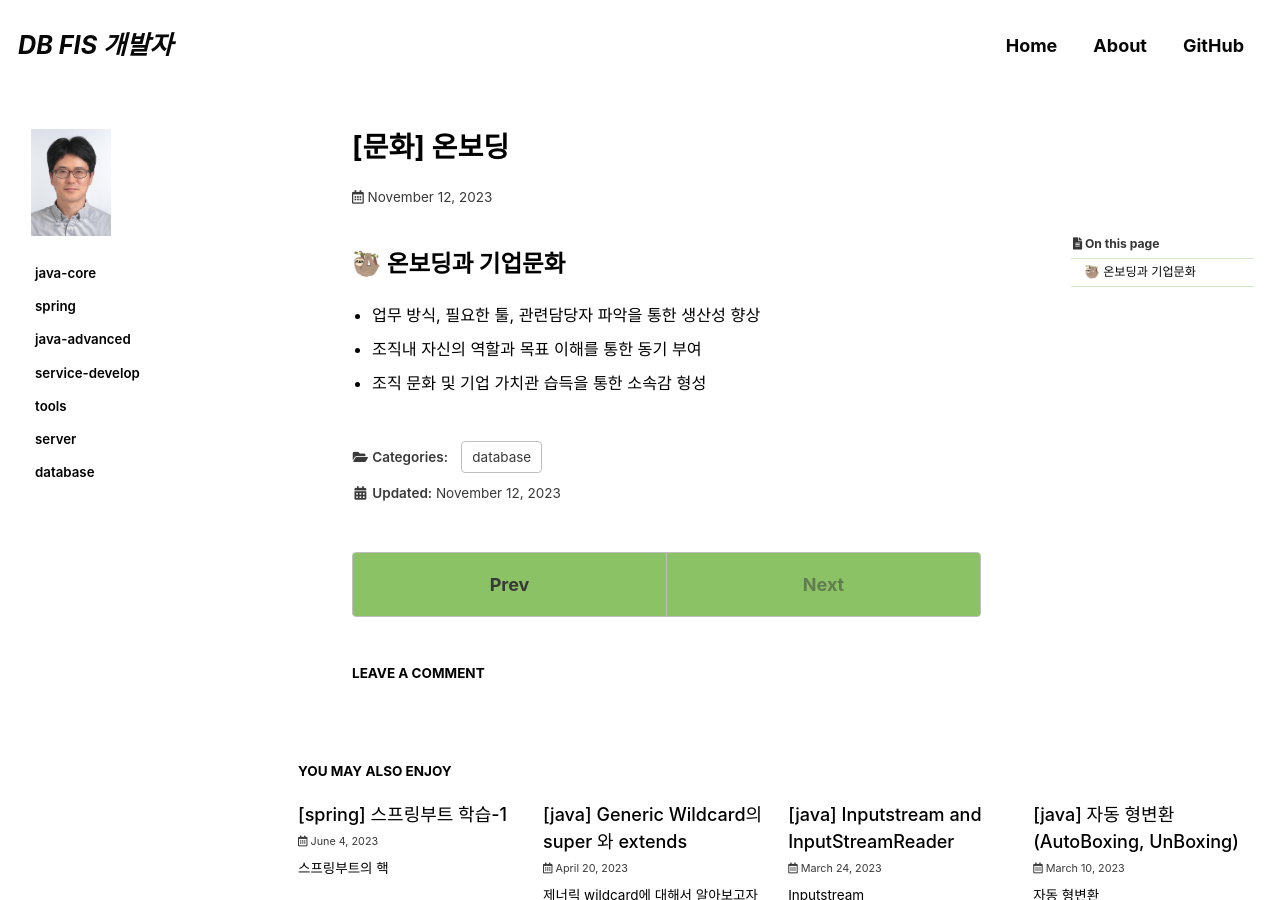
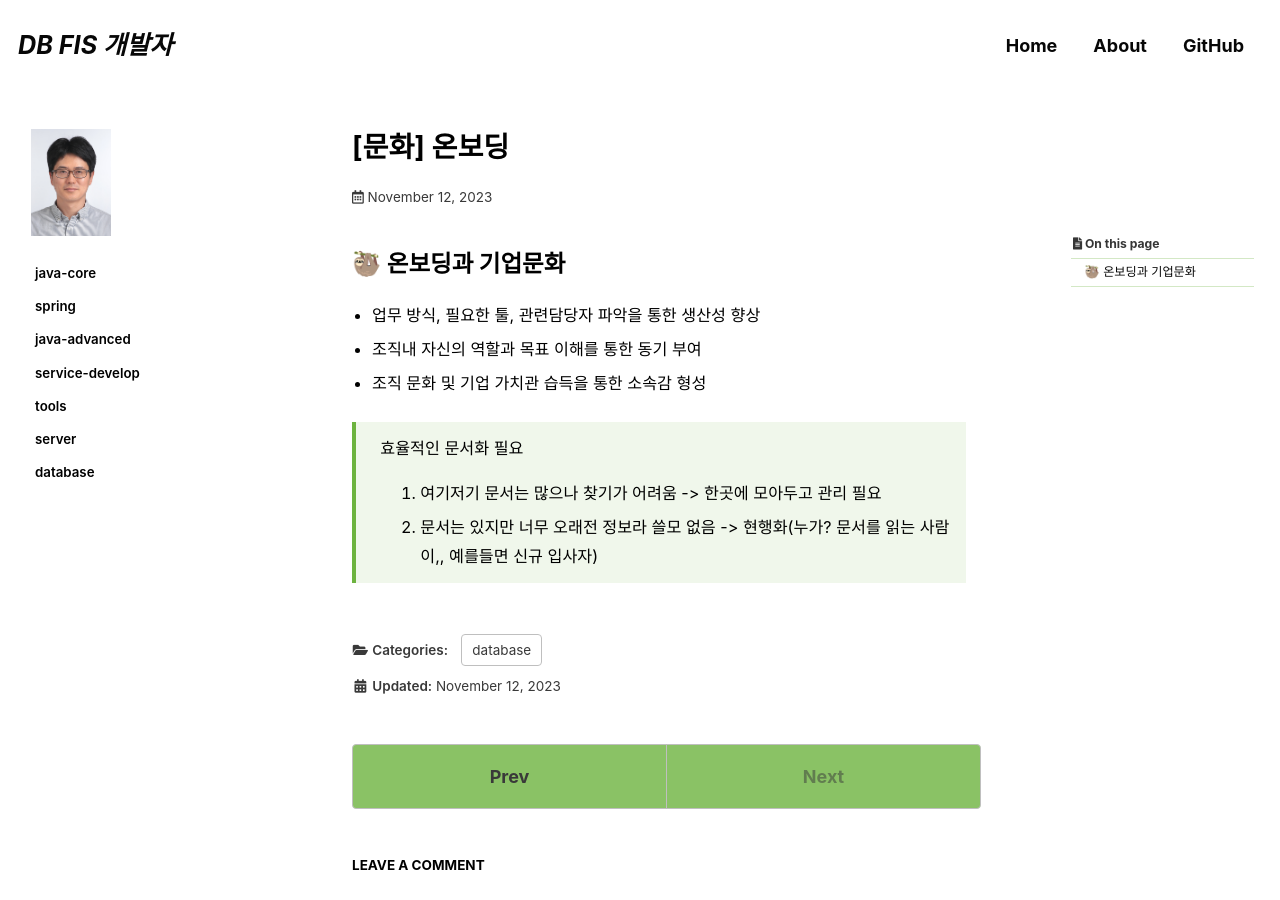
Before and after one commit to 190726/190726.github.io, a Jekyll site: the page built from _posts/2023-11-12-onboarding.md, in a window 1280 px wide and 900 px high. Built offline with Jekyll 4.4.1, drawn with Linux system fonts in a browser that asks for light colours; cached includes are drawn as plain includes; some web fonts are replaced; comment, search, counter and statistics services are not loaded.

Commit message:
Update 2023-11-12-onboarding.md

```diff
--- a/_posts/2023-11-12-onboarding.md
+++ b/_posts/2023-11-12-onboarding.md
@@ -21,3 +21,7 @@ last_modified_at: 2023-11-12
  - 업무 방식, 필요한 툴, 관련담당자 파악을 통한 생산성 향상
  - 조직내 자신의 역할과 목표 이해를 통한 동기 부여
  - 조직 문화 및 기업 가치관 습득을 통한 소속감 형성
+
+> 효율적인 문서화 필요
+ 1. 여기저기 문서는 많으나 찾기가 어려움 -> 한곳에 모아두고 관리 필요
+ 2. 문서는 있지만 너무 오래전 정보라 쓸모 없음 -> 현행화(누가? 문서를 읽는 사람이,, 예를들면 신규 입사자)
```
